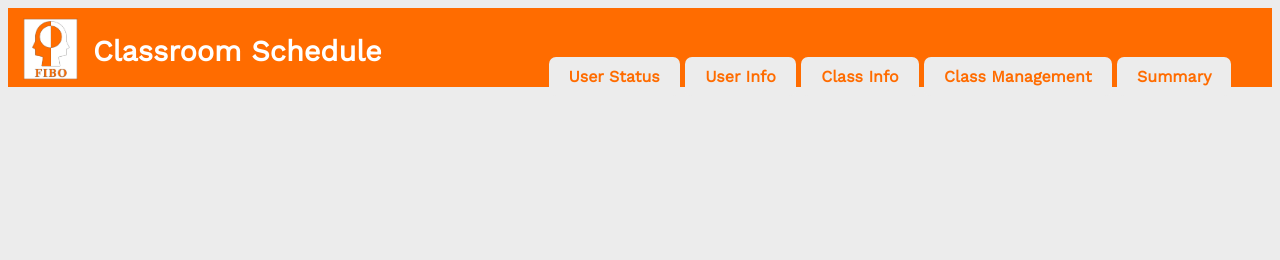
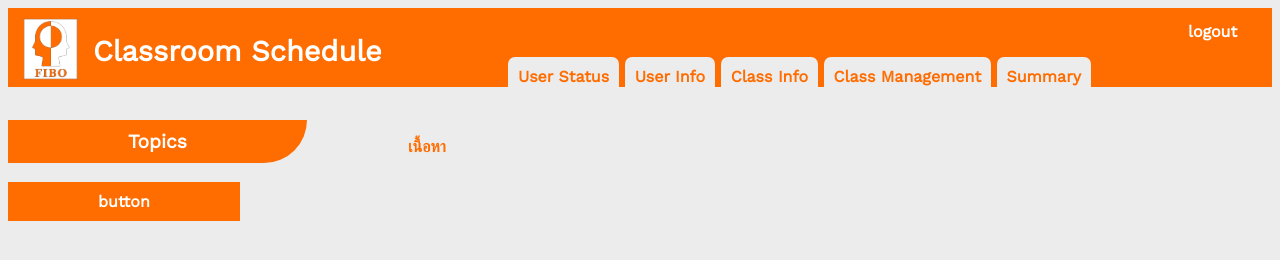
Before and after one commit to ha555/login, a plain HTML site: page Template.html in a window 1280 px wide. Drawn offline with nearby package versions, Linux system fonts and the light colour scheme.

Commit message:
Update Template

```diff
--- a/Template.html
+++ b/Template.html
@@ -4,7 +4,7 @@
     <meta charset="UTF-8">
     <link rel="shortcut icon" href="image/icon.png" title="Favicon"/>
     <title>Classroom Schedule</title>
-    <link rel="stylesheet" type="text/css" href="css/theme.css">
+    <link rel="stylesheet" type="text/css" href="theme.css">
     <link href="https://fonts.googleapis.com/css?family=Anonymous+Pro|Work+Sans" rel="stylesheet">
   </head>
   <style>
@@ -13,7 +13,7 @@
     color: #ff6c00 ;
     font-family: 'Work Sans', sans-serif;
     font-size: 1em;
-    text-align: center;}
+    text-align: left;}
     header {
        background: #ff6c00 none repeat-x 0 0;
        color: #FFFFFF;
@@ -35,5 +35,15 @@
             <button class="btn1"><b>Class Management</b></button>
             <button class="btn1"><b>Summary</b></button>
         </div>
+        <div style="margin-top: -84px; margin-left: 1160px">
+            <a href="index.html" class="btn"><b>logout</b></a>
+        </div>
+        <div style="margin-top: 50px;">
+            <br><b class="topics">Topics</b><br><br>
+            <a href="index.html" class="btn2"><b>button</b></a>
+        </div>
+        <div style="margin-top: -84px; margin-left: 400px">
+          <b>เนื้อหา</b>
+        </div>
   </body>
 </html>
--- a/css/theme.css
+++ b/theme.css
@@ -20,7 +20,7 @@
 .btn1{
 	display: inline-block;
 	border: 0px solid #ff6c00;
-	padding: 10px 20px;
+	padding: 10px 10px;
 	background-color: #ececec;
 	text-decoration: none;
 	font-family: 'Work Sans', sans-serif;
@@ -32,6 +32,37 @@
 .btn1:hover{
 	color: #0000FF;
 }
+.btn2{
+	display: inline-block;
+	border: 0px solid #ff6c00;
+	padding: 10px 90px;
+	background-color: #ff6c00;
+	text-decoration: none;
+	font-family: 'Work Sans', sans-serif;
+	font-size: 1em;
+	color: #ffffff ;
+	border-radius: 0px;
+	transition: 0.1s;
+}
+.btn2:hover{
+	background-color: #79a2ff;
+	color: #ffffff;
+}
+.btn2:active{
+	background-color: #0000FF;
+}
+.topics{
+	display: inline-block;
+	border: 0px solid #ff6c00;
+	padding: 10px 120px;
+	background-color: #ff6c00;
+	text-decoration: none;
+	font-family: 'Work Sans', sans-serif;
+	font-size: 1.2em;
+	color: #ffffff ;
+	border-bottom-right-radius: 50px;
+	transition: 0.1s;
+}
 .in{
 	border:0px solid #ff6c00;
 	border-radius:10px;
```
Also changed, not shown: Forgot_pw.html (+1 -1 lines), index.html (+3 -3 lines).
